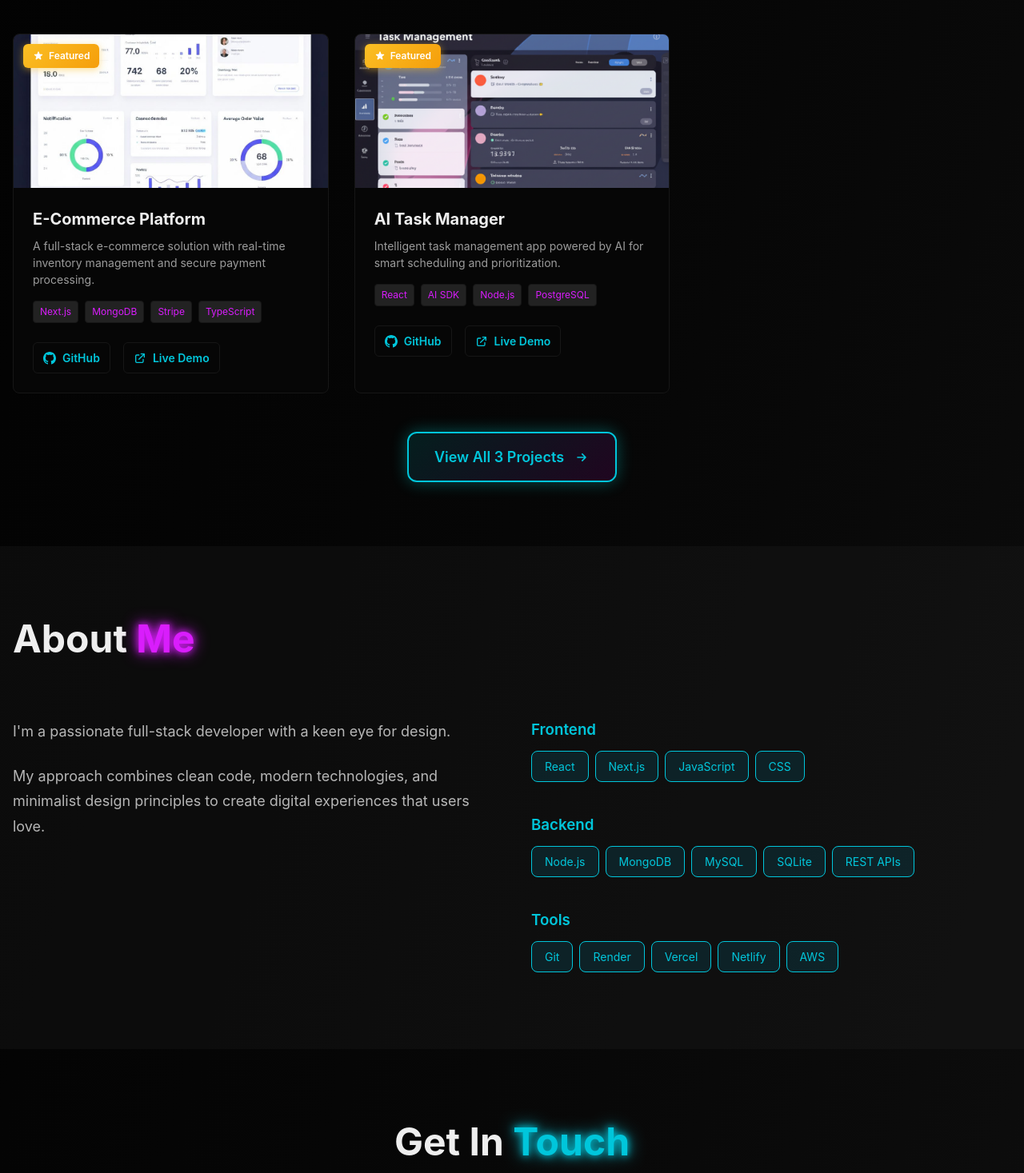
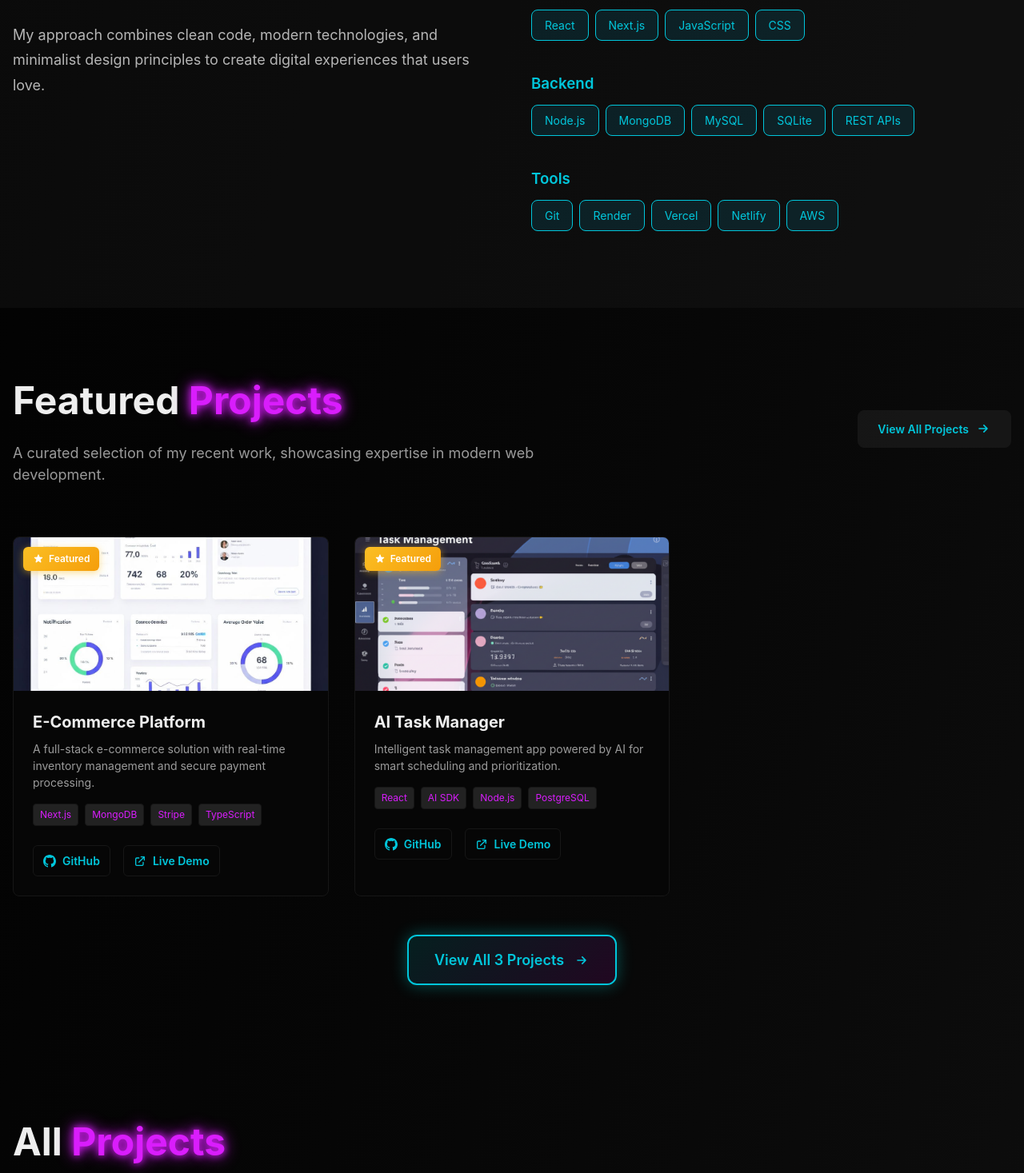
Before and after one commit to WhiteHacker000/PORTFOLIO_, a React (Vite) app: page / in a window 1280 px wide. Shown: the part 1103-2570 px from the top of the page at 80% size. Built offline with nearby package versions, Linux system fonts and the light colour scheme.

Commit message:
ordering correction

```diff
--- a/src/App.jsx
+++ b/src/App.jsx
@@ -26,13 +26,13 @@ function App() {
           <main className={styles.main}>
             <Navigation />
             <Hero />
+            <About />
             <ProjectsShowcase showOnlyFeatured={true} />
-            <About />
-            <Contact />
             {/* All Projects Section - shown when clicking "Projects" in nav */}
             <section id="projects-all" className={styles.allProjectsSection}>
               <ProjectsShowcase showOnlyFeatured={false} />
             </section>
+            <Contact />
             <Footer />
           </main>
         </ProjectProvider>
```
